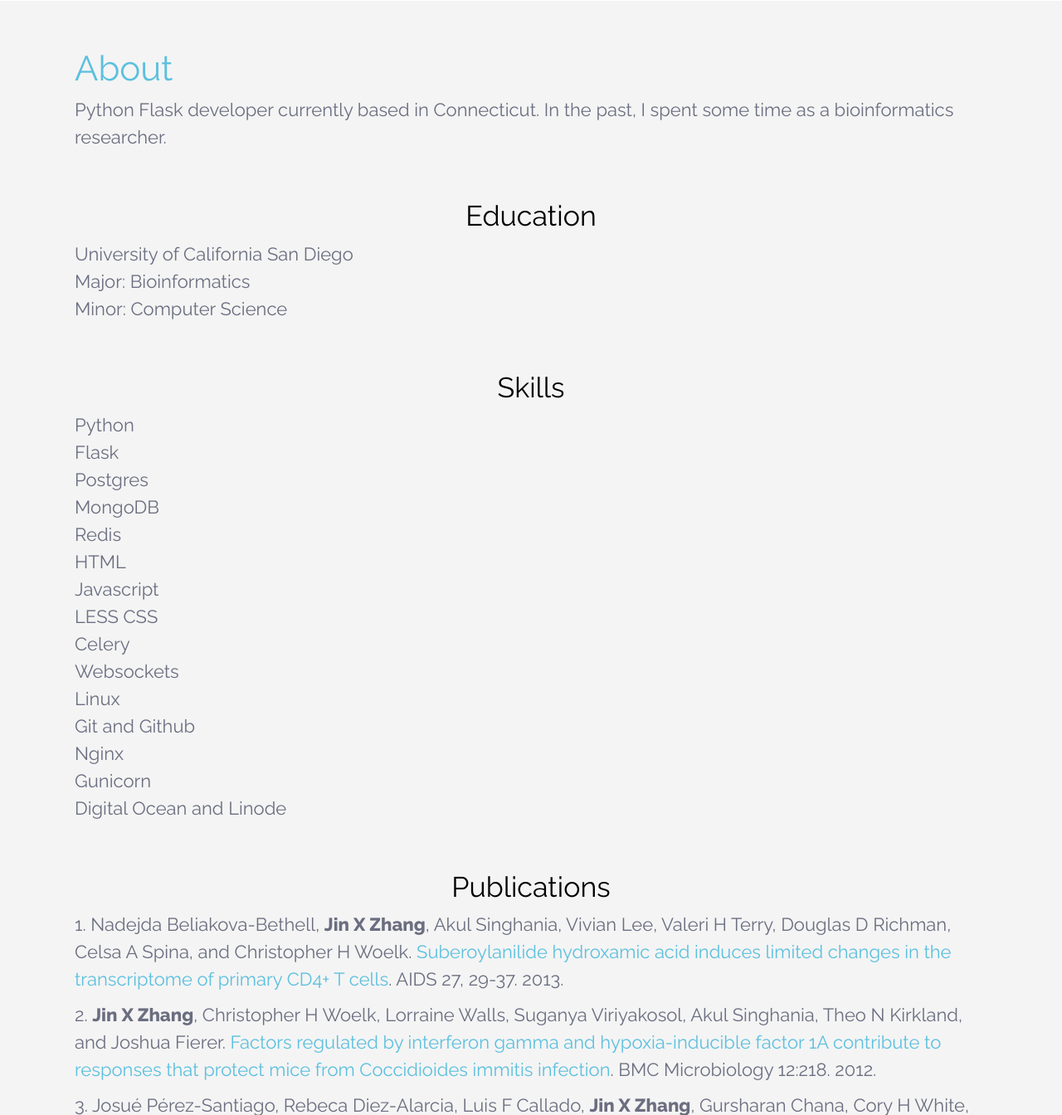
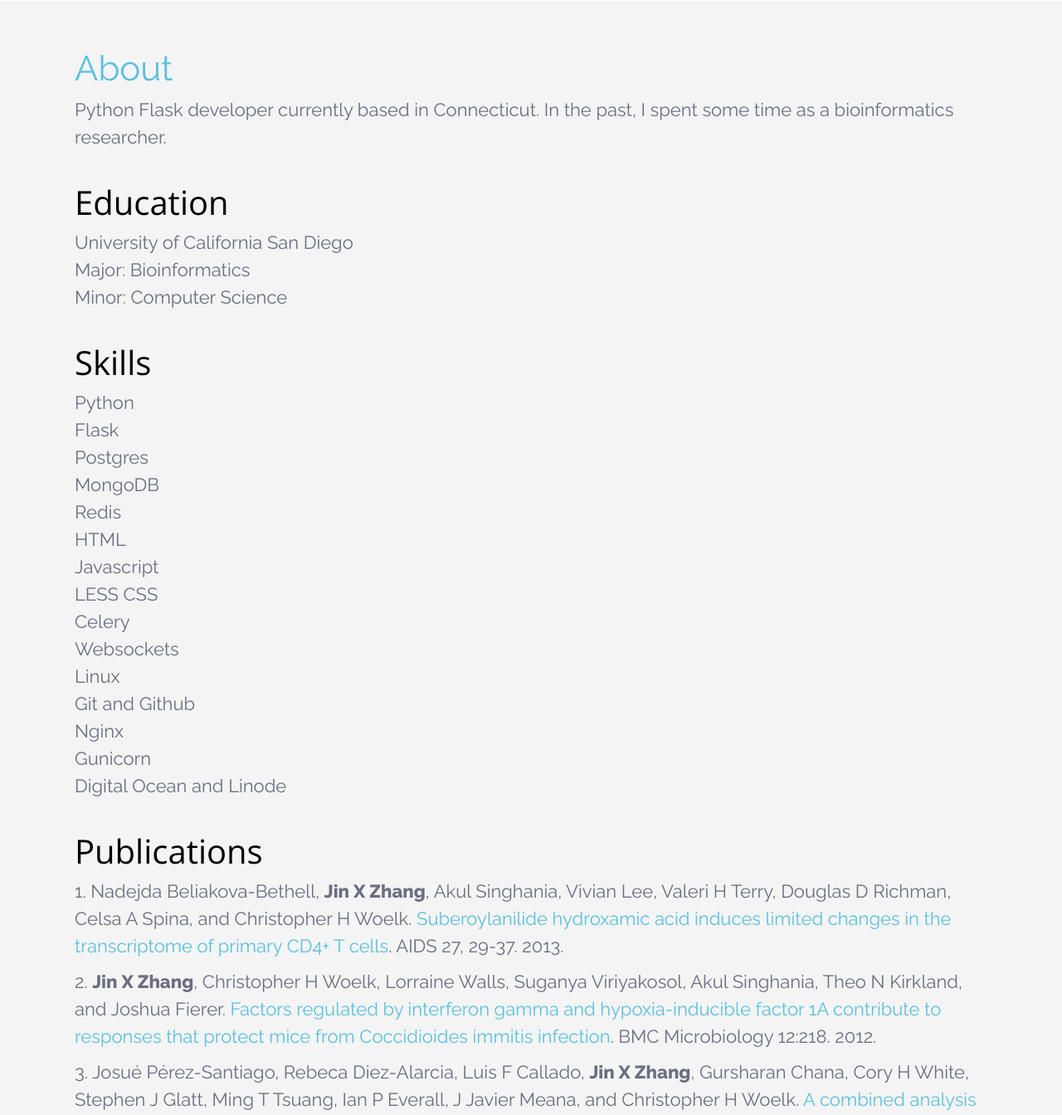
Before and after one commit to VincentTide/vincenttide, a Flask app: page /about in a window 1280 px wide. Shown: the part 70-1414 px from the top of the page at 83% size. Run offline with Flask 2, Linux system fonts and the light colour scheme; some libraries are stand-ins or nearby versions.

Commit message:
some updates to code formatting

```diff
--- a/app/static/css/vincenttide.css
+++ b/app/static/css/vincenttide.css
@@ -1 +1 @@
-body{font-family:Raleway,sans-serif;font-size:20px}#header blockquote p{font-family:Raleway,sans-serif;font-size:36px;font-style:normal !important;color:white}.article_single{margin:100px 0 0 0}div .article_well{padding:10px 20px 25px 20px;margin:10px 0 10px 0;-webkit-border-radius:3px;-moz-border-radius:3px;border-radius:3px;font-size:22px;line-height:1.5}div .article_well h3{font-size:34px;color:black;padding-top:40px;text-align:center}div .article_well h4{font-size:30px}.article_title{font-size:42px;color:#5bc0de}.article_time{font-size:17px;margin-bottom:20px}.article_image{margin:10px 0;text-align:center}.article_image img{max-width:100%}#footer{padding:50px 0 50px 0;margin:50px 0 0 0;background-color:#8e44ad;color:white}#footer a{color:white}#footer .container{background-color:#8e44ad}img{max-width:100%}
+body{font-family:'Raleway',sans-serif;font-size:20px}#header blockquote p{font-family:'Raleway',sans-serif;font-size:36px;font-style:normal !important;color:white}.article_single{margin:100px 0 0 0}div .article_well{padding:10px 20px 25px 20px;margin:10px 0 10px 0;-webkit-border-radius:3px;-moz-border-radius:3px;border-radius:3px;font-size:22px;line-height:1.5}div .article_well h3{font-size:34px;color:black;padding-top:40px;text-align:center}div .article_well h4{color:black;font-family:'Open Sans',sans-serif;font-size:40px;font-weight:300;padding-top:30px}.article_title{font-size:42px;color:#5bc0de}.article_time{font-size:17px;margin-bottom:20px}.article_image{margin:10px 0;text-align:center}.article_image img{max-width:100%}#footer{padding:50px 0 50px 0;margin:50px 0 0 0;background-color:#8e44ad;color:white}#footer a{color:white}#footer .container{background-color:#8e44ad}img{max-width:100%}
--- a/app/static/css/vincenttide.less
+++ b/app/static/css/vincenttide.less
@@ -33,12 +33,12 @@
 
 
 body {
-    font-family: Raleway, sans-serif;
+    font-family: 'Raleway', sans-serif;
     font-size: 20px;
 }
 
 #header blockquote p {
-    font-family: Raleway, sans-serif;
+    font-family: 'Raleway', sans-serif;
     font-size: 36px;
     font-style: normal !important;
     color: white;
@@ -64,7 +64,11 @@ div .article_well {
         text-align: center;
     }
     h4 {
-        font-size: 30px;
+        color: black;
+        font-family: 'Open Sans', sans-serif;
+        font-size: 40px;
+        font-weight: 300;
+        padding-top: 30px;
     }
 }
 
--- a/app/templates/about.html
+++ b/app/templates/about.html
@@ -13,12 +13,12 @@
                 <h2 class="article_title">About</h2>
                 <p>Python Flask developer currently based in Connecticut. In the past, I spent some time as a bioinformatics researcher.</p>
 
-                <h3>Education</h3>
+                <h4>Education</h4>
                 <p>University of California San Diego<br>
                 Major: Bioinformatics<br>
                 Minor: Computer Science</p>
 
-                <h3>Skills</h3>
+                <h4>Skills</h4>
                 <p>
                     Python<br>
                     Flask<br>
@@ -37,7 +37,7 @@
                     Digital Ocean and Linode<br>
                 </p>
 
-                <h3>Publications</h3>
+                <h4>Publications</h4>
                 <p>1. Nadejda Beliakova-Bethell, <strong>Jin X Zhang</strong>, Akul Singhania, Vivian Lee, Valeri H Terry, Douglas D Richman, Celsa A Spina, and Christopher H Woelk. <a class="reference external" href="http://www.ncbi.nlm.nih.gov/pubmed/?term=23221426">Suberoylanilide hydroxamic acid induces limited changes in the transcriptome of primary CD4+ T cells</a>. AIDS 27, 29-37. 2013.</p>
                 <p>2. <strong>Jin X Zhang</strong>, Christopher H Woelk, Lorraine Walls, Suganya Viriyakosol, Akul Singhania, Theo N Kirkland, and Joshua Fierer. <a class="reference external" href="http://www.ncbi.nlm.nih.gov/pubmed/?term=23006927">Factors regulated by interferon gamma and hypoxia-inducible factor 1A contribute to responses that protect mice from Coccidioides immitis infection</a>. BMC Microbiology 12:218. 2012.</p>
                 <p>3. Josué Pérez-Santiago, Rebeca Diez-Alarcia, Luis F Callado, <strong>Jin X Zhang</strong>, Gursharan Chana, Cory H White, Stephen J Glatt, Ming T Tsuang, Ian P Everall, J Javier Meana, and Christopher H Woelk. <a class="reference external" href="http://www.ncbi.nlm.nih.gov/pubmed/?term=22954356">A combined analysis of microarray gene expression studies of the human prefrontal cortex identifies genes implicated in schizophrenia</a>. Journal of Psychiatric Research 46, 1464-74. 2012.</p>
--- a/app/templates/base.html
+++ b/app/templates/base.html
@@ -13,7 +13,7 @@
         <link rel="stylesheet" href="//netdna.bootstrapcdn.com/bootstrap/3.1.1/css/bootstrap.min.css">
 
         <!-- Custom styles for this template -->
-        <link href='http://fonts.googleapis.com/css?family=Dosis:400,700|Noto+Serif:700,400italic|Raleway:400,800' rel='stylesheet' type='text/css'>
+        <link href='http://fonts.googleapis.com/css?family=Dosis:400,700|Noto+Serif:700,400italic|Raleway:400,800|Open+Sans:300' rel='stylesheet' type='text/css'>
 
         <link rel="stylesheet" href="//maxcdn.bootstrapcdn.com/font-awesome/4.3.0/css/font-awesome.min.css">
         <link href="/static/css/style.min.css" rel="stylesheet">
@@ -93,6 +93,7 @@
         <!-- Include all compiled plugins (below), or include individual files as needed -->
         <script src="//netdna.bootstrapcdn.com/bootstrap/3.1.1/js/bootstrap.min.js"></script>
         {{ moment.include_moment() }}
+        <script src="https://cdn.rawgit.com/google/code-prettify/master/loader/run_prettify.js?skin=desert"></script>
 
 
 
--- a/app/templates/index.html
+++ b/app/templates/index.html
@@ -134,6 +134,7 @@
         <!-- Include all compiled plugins (below), or include individual files as needed -->
         <script src="//netdna.bootstrapcdn.com/bootstrap/3.1.1/js/bootstrap.min.js"></script>
         {{ moment.include_moment() }}
+        <script src="https://cdn.rawgit.com/google/code-prettify/master/loader/run_prettify.js?skin=desert"></script>
         <script src="/static/js/masonry.pkgd.min.js"></script>
         <script src="/static/js/jquery.isotope.min.js"></script>
         <script src="/static/js/jquery.parallax.js"></script>
```
Also changed, not shown: app/templates/contact-us.html (+19 -1 lines), app/utility.py (+11 -0 lines).
